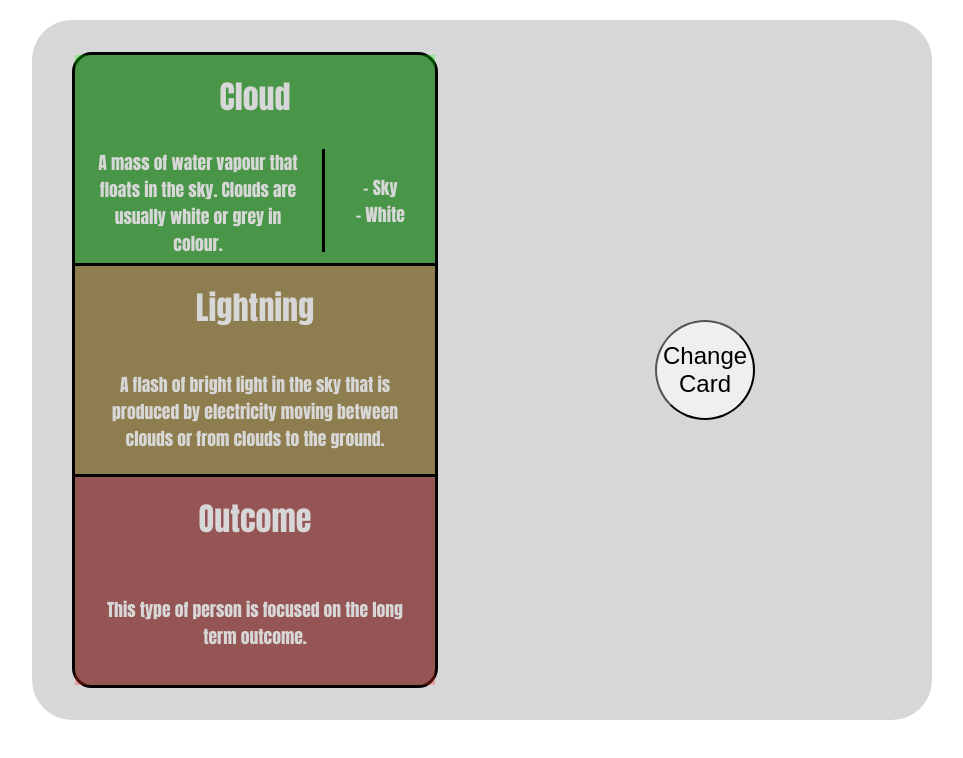
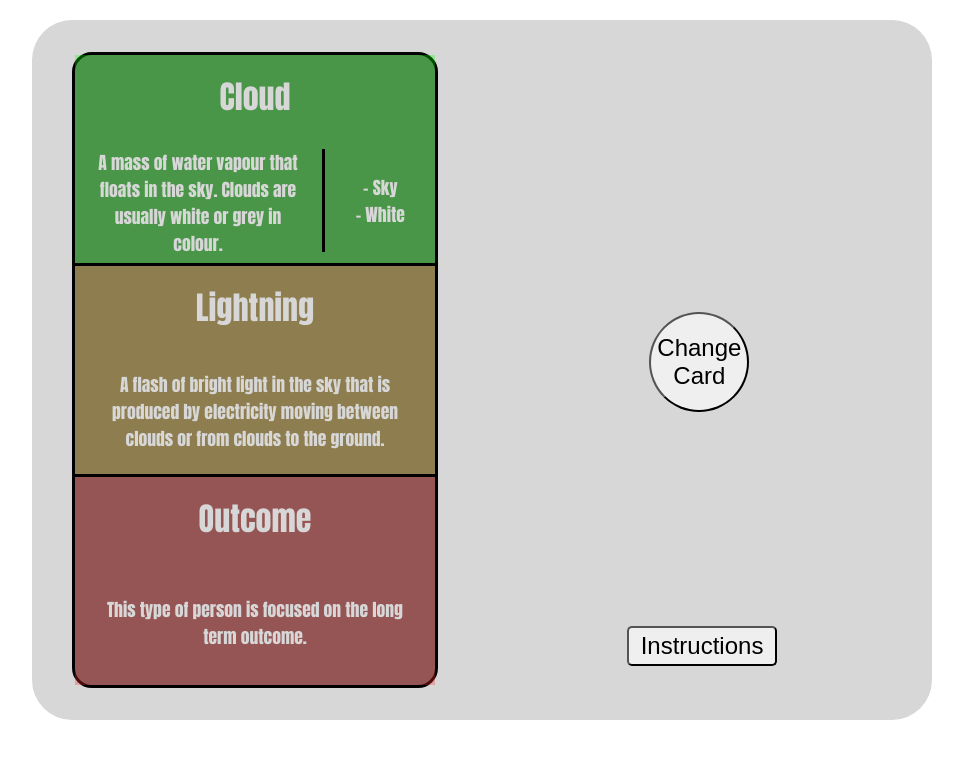
Before and after one commit to Guillaume-Riviere/EnglishCardz, a plain HTML site: page index.html in a window 1280 px wide. Shown: the whole page, without its empty margins (158-1121 px from the left). Drawn offline with Linux system fonts and the light colour scheme.

Commit message:
Add Page Instructions and links

```diff
--- a/css/style.css
+++ b/css/style.css
@@ -79,13 +79,16 @@ body{
 .hard{
     background-color: rgba(255, 42, 42, 0.3);
 }
-.main button{
+#button{
     height: 100px;
     width: 100px;
     border-radius: 200px;
     font-size: 1.5em;
     text-align: center;
     margin: auto;
+    position: relative;
+    top: 25%;
+    left: 25%;
 }
 .main button:hover{
     box-shadow: 2px 3px 2px black;
@@ -93,3 +96,29 @@ body{
 .main button:active{
     background-color: cadetblue;
 }
+.main p{
+    margin: auto;
+}
+.right{
+    height: 100%;
+    width: 25%;
+    display: flex;
+    flex-wrap: wrap;
+    margin: auto;
+}
+.right div{
+    height: 33%;
+    width: 99%;
+    margin: auto;
+}
+.instructions{
+    height: 40px;
+    width: 150px;
+    border-radius: 5px;
+    font-size: 1.5em;
+    text-align: center;
+    margin: auto;
+    position: relative;
+    top: 60%;
+    left: 15%;
+}
--- /dev/null
+++ b/css/style_instruction.css
@@ -0,0 +1,32 @@
+body{
+    margin: 0;
+    padding: 0;
+    background-color: white;
+    display: flex;
+    flex-wrap: wrap;
+}
+.main{
+    width: 900px;
+    height: 700px;
+    margin: 20px auto;
+    background-color: #D7D7D7;
+    border-radius: 40px;
+    padding: 20px;
+}
+.main p{
+    margin-left: 10px;
+}
+.button{
+    width: 900px;
+    height: 50px;
+    display: flex;
+    flex-wrap: wrap;
+    margin: auto;
+}
+a{
+    margin: auto;
+}
+a button{
+    font-size: 1.5em;
+    border-radius: 5px;
+}
--- a/index.html
+++ b/index.html
@@ -3,7 +3,7 @@
 <head>
     <meta charset="UTF-8">
     <link rel="stylesheet" href="css/style.css">
-    <title>Algo Cardz</title>
+    <title>Algo Cardz | Game</title>
 </head>
 <body>
     <div class="main">
@@ -28,9 +28,11 @@
                 <div class="sentence"><p id="hard_sentence"></p></div>
             </div>
         </div>
-
-        <button id="button" onclick="init_card()">Change Card</button>
-
+        <div class="right">
+            <div></div>
+            <div><button id="button" onclick="init_card()">Change Card</button></div>
+            <div><a href="./instructions.html"><button class="instructions">Instructions</button></a></div>
+        </div>
     </div>
 
     <script src=".\json\deck1_lvl1.json"></script>
```
Also changed, not shown: instructions.html (added, +52 -0 lines).
